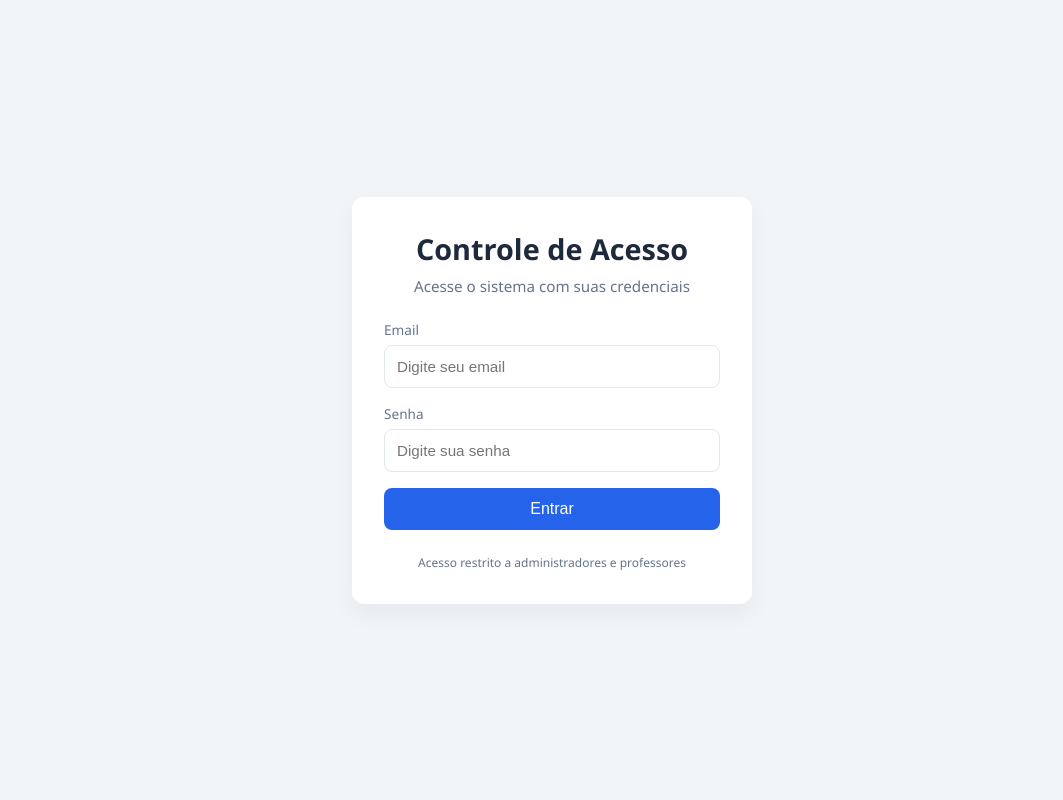
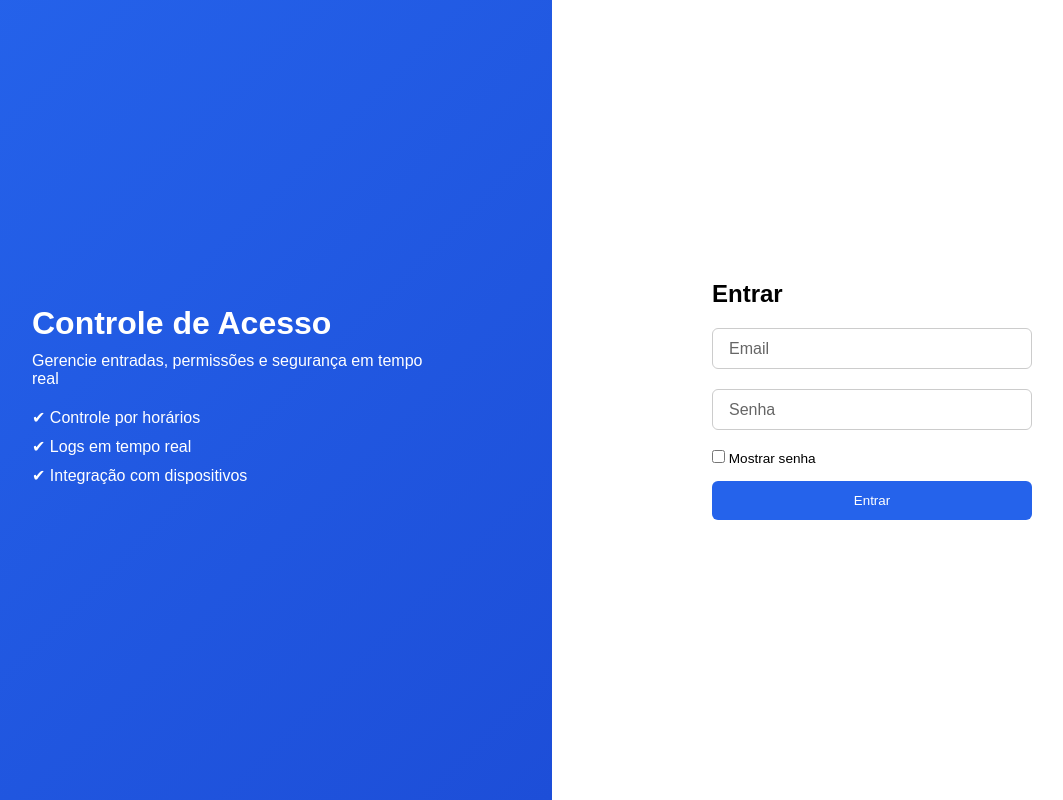
Before and after one commit to xPhanda23/TCC, a plain HTML site: page frontend/login.html in a window 1280 px wide. Shown: the whole page, without its empty margins (88-1151 px from the left). Drawn offline with Linux system fonts and the light colour scheme.

Commit message:
Página de login 0.1

```diff
--- /dev/null
+++ b/frontend/css/login.css
@@ -0,0 +1,140 @@
+* {
+    margin: 0;
+    padding: 0;
+    box-sizing: border-box;
+}
+
+body {
+    font-family: Arial, sans-serif;
+}
+
+/* CONTAINER */
+.login-container {
+    display: flex;
+    height: 100vh;
+}
+
+/* LADO ESQUERDO */
+.login-left {
+    flex: 1;
+    background: linear-gradient(135deg, #2563eb, #1d4ed8);
+    color: white;
+    display: flex;
+    align-items: center;
+    justify-content: center;
+}
+
+.overlay {
+    max-width: 400px;
+}
+
+.overlay h1 {
+    font-size: 2rem;
+    margin-bottom: 10px;
+}
+
+.overlay p {
+    margin-bottom: 20px;
+}
+
+.overlay ul {
+    list-style: none;
+}
+
+.overlay li {
+    margin-bottom: 10px;
+}
+
+/* LADO DIREITO */
+.login-right {
+    flex: 1;
+    display: flex;
+    align-items: center;
+    justify-content: center;
+}
+
+.login-form {
+    width: 100%;
+    max-width: 320px;
+}
+
+.login-form h2 {
+    margin-bottom: 20px;
+}
+
+/* INPUT FLOAT */
+.input-group {
+    position: relative;
+    margin-bottom: 20px;
+}
+
+.input-group input {
+    width: 100%;
+    padding: 12px;
+    border: 1px solid #ccc;
+    border-radius: 6px;
+    outline: none;
+}
+
+.input-group label {
+    position: absolute;
+    left: 12px;
+    top: 12px;
+    background: white;
+    padding: 0 5px;
+    color: #666;
+    transition: 0.2s;
+}
+
+/* animação label */
+.input-group input:focus + label,
+.input-group input:valid + label {
+    top: -8px;
+    font-size: 0.75rem;
+    color: #2563eb;
+}
+
+/* OPTIONS */
+.options {
+    margin-bottom: 15px;
+    font-size: 0.85rem;
+}
+
+/* ERRO */
+.error {
+    color: red;
+    font-size: 0.85rem;
+    margin-bottom: 10px;
+}
+
+/* BOTÃO */
+button {
+    width: 100%;
+    padding: 12px;
+    border: none;
+    background: #2563eb;
+    color: white;
+    border-radius: 6px;
+    cursor: pointer;
+}
+
+button:hover {
+    background: #1d4ed8;
+}
+
+/* LOADING */
+button.loading {
+    opacity: 0.7;
+    cursor: not-allowed;
+}
+
+/* RESPONSIVO */
+@media (max-width: 768px) {
+    .login-left {
+        display: none;
+    }
+
+    .login-container {
+        justify-content: center;
+    }
+}
--- /dev/null
+++ b/frontend/js/login.js
@@ -0,0 +1,52 @@
+const form = document.getElementById("loginForm");
+const btn = document.getElementById("loginBtn");
+const errorMsg = document.getElementById("errorMessage");
+
+// Mostrar senha
+document.getElementById("showPassword").addEventListener("change", function () {
+    const password = document.getElementById("password");
+    password.type = this.checked ? "text" : "password";
+});
+
+// Submit do login
+form.addEventListener("submit", async (e) => {
+    e.preventDefault();
+
+    const email = document.getElementById("email").value;
+    const password = document.getElementById("password").value;
+
+    errorMsg.textContent = "";
+
+    // loading
+    btn.classList.add("loading");
+    btn.textContent = "Entrando...";
+
+    try {
+        const response = await fetch("http://localhost:3000/api/login", {
+            method: "POST",
+            headers: {
+                "Content-Type": "application/json"
+            },
+            body: JSON.stringify({ email, password })
+        });
+
+        const data = await response.json();
+
+        if (!response.ok) {
+            throw new Error(data.error || "Erro no login");
+        }
+
+        // salva token
+        localStorage.setItem("token", data.token);
+
+        // redireciona
+        window.location.href = "/dashboard.html";
+
+    } catch (error) {
+        errorMsg.textContent = "Email ou senha inválidos";
+    }
+
+    // remove loading
+    btn.classList.remove("loading");
+    btn.textContent = "Entrar";
+});
--- a/frontend/login.html
+++ b/frontend/login.html
@@ -1,84 +1,67 @@
 <!DOCTYPE html>
 <html lang="pt-BR">
 <head>
-    <!-- Configurações básicas -->
 <meta charset="UTF-8">
 <meta name="viewport" content="width=device-width, initial-scale=1.0">
 <title>Login | Controle de Acesso</title>
 
-    <link rel="stylesheet" href="style.css">
-
-    <!-- Descrição para SEO (opcional, mas profissional) -->
-    <meta name="description" content="Sistema de controle de acesso escolar">
-
-    <!-- Fonte padrão (Google Fonts pode vir depois) -->
+<link rel="stylesheet" href="./css/login.css">
 </head>
 
 <body>
 
-    <!-- Container principal da página -->
-    <main class="container">
+<div class="login-container">
 
-        <!-- Card central de login -->
-        <section class="login-card">
+    <!-- LADO ESQUERDO (branding) -->
+    <div class="login-left">
+        <div class="overlay">
+            <h1>Controle de Acesso</h1>
+            <p>Gerencie entradas, permissões e segurança em tempo real</p>
 
-            <!-- Cabeçalho -->
-            <header class="login-header">
-                <h1>Controle de Acesso</h1>
-                <p>Acesse o sistema com suas credenciais</p>
-            </header>
-
-            <!-- Formulário de login -->
-            <form id="loginForm" novalidate>
-
-                <!-- Campo de email -->
-                <div class="input-group">
-                    <label for="email">Email</label>
-                    <input
-                        type="email"
-                        id="email"
-                        name="email"
-                        placeholder="Digite seu email"
-                        required
-                        autocomplete="email"
-                    >
+            <ul>
+                <li>✔ Controle por horários</li>
+                <li>✔ Logs em tempo real</li>
+                <li>✔ Integração com dispositivos</li>
+            </ul>
+        </div>
     </div>
 
-                <!-- Campo de senha -->
+    <!-- LADO DIREITO (login) -->
+    <div class="login-right">
+
+        <form id="loginForm" class="login-form">
+
+            <h2>Entrar</h2>
+
             <div class="input-group">
-                    <label for="password">Senha</label>
-                    <input
-                        type="password"
-                        id="password"
-                        name="password"
-                        placeholder="Digite sua senha"
-                        required
-                        autocomplete="current-password"
-                    >
+                <input type="email" id="email" required>
+                <label>Email</label>
             </div>
 
-                <!-- Mensagem de erro (dinâmica via JS depois) -->
-                <div class="error-message" id="errorMessage" hidden>
-                    Email ou senha inválidos
+            <div class="input-group">
+                <input type="password" id="password" required>
+                <label>Senha</label>
             </div>
 
-                <!-- Botão de login -->
-                <button type="submit" class="login-button">
+            <div class="options">
+                <label>
+                    <input type="checkbox" id="showPassword">
+                    Mostrar senha
+                </label>
+            </div>
+
+            <div class="error" id="errorMessage"></div>
+
+            <button type="submit" id="loginBtn">
                 Entrar
             </button>
 
         </form>
 
-            <!-- Rodapé -->
-            <footer class="login-footer">
-                <small>
-                    Acesso restrito a administradores e professores
-                </small>
-            </footer>
+    </div>
 
-        </section>
+</div>
 
-    </main>
-
+<script src="./js/login.js"></script>
 </body>
 </html>
--- a/frontend/style.css
+++ /dev/null
@@ -1,145 +0,0 @@
-/* RESET BÁSICO */
-* {
-    margin: 0;
-    padding: 0;
-    box-sizing: border-box;
-}
-
-/* VARIÁVEIS (FACILITA CUSTOMIZAÇÃO) */
-:root {
-    --primary-color: #2563eb;
-    --primary-hover: #1d4ed8;
-    --background: #f1f5f9;
-    --card-bg: #ffffff;
-    --text-color: #1e293b;
-    --text-light: #64748b;
-    --error-color: #dc2626;
-    --border-color: #e2e8f0;
-}
-
-/* CORPO DA PÁGINA */
-body {
-    font-family: "Segoe UI", Tahoma, Geneva, Verdana, sans-serif;
-    background: var(--background);
-    color: var(--text-color);
-    min-height: 100vh;
-
-    /* CENTRALIZA O CONTEÚDO */
-    display: flex;
-    align-items: center;
-    justify-content: center;
-}
-
-/* CONTAINER PRINCIPAL */
-.container {
-    width: 100%;
-    padding: 20px;
-}
-
-/* CARD DE LOGIN */
-.login-card {
-    max-width: 400px;
-    margin: 0 auto;
-    background: var(--card-bg);
-    padding: 32px;
-    border-radius: 12px;
-
-    /* sombra suave */
-    box-shadow: 0 10px 25px rgba(0, 0, 0, 0.05);
-}
-
-/* HEADER */
-.login-header {
-    text-align: center;
-    margin-bottom: 24px;
-}
-
-.login-header h1 {
-    font-size: 1.8rem;
-    margin-bottom: 8px;
-}
-
-.login-header p {
-    font-size: 0.95rem;
-    color: var(--text-light);
-}
-
-/* GRUPO DE INPUT */
-.input-group {
-    display: flex;
-    flex-direction: column;
-    margin-bottom: 16px;
-}
-
-.input-group label {
-    font-size: 0.85rem;
-    margin-bottom: 6px;
-    color: var(--text-light);
-}
-
-/* INPUTS */
-.input-group input {
-    padding: 12px;
-    border: 1px solid var(--border-color);
-    border-radius: 8px;
-    font-size: 0.95rem;
-    transition: all 0.2s ease;
-}
-
-/* FOCUS (quando clica) */
-.input-group input:focus {
-    outline: none;
-    border-color: var(--primary-color);
-    box-shadow: 0 0 0 2px rgba(37, 99, 235, 0.1);
-}
-
-/* ERRO */
-.error-message {
-    background: #fee2e2;
-    color: var(--error-color);
-    padding: 10px;
-    border-radius: 6px;
-    font-size: 0.85rem;
-    margin-bottom: 16px;
-}
-
-/* BOTÃO */
-.login-button {
-    width: 100%;
-    padding: 12px;
-    background: var(--primary-color);
-    color: white;
-    border: none;
-    border-radius: 8px;
-    font-size: 1rem;
-    font-weight: 500;
-    cursor: pointer;
-    transition: background 0.2s ease;
-}
-
-/* HOVER */
-.login-button:hover {
-    background: var(--primary-hover);
-}
-
-/* FOOTER */
-.login-footer {
-    margin-top: 20px;
-    text-align: center;
-}
-
-.login-footer small {
-    font-size: 0.75rem;
-    color: var(--text-light);
-}
-
-/* RESPONSIVO */
-@media (max-width: 480px) {
-    .login-card {
-        padding: 24px;
-    }
-
-    .login-header h1 {
-        font-size: 1.5rem;
-    }
-}
```
Also changed, not shown: frontend/login.js (deleted). Lines whose indentation alone changed are shown as unchanged.
